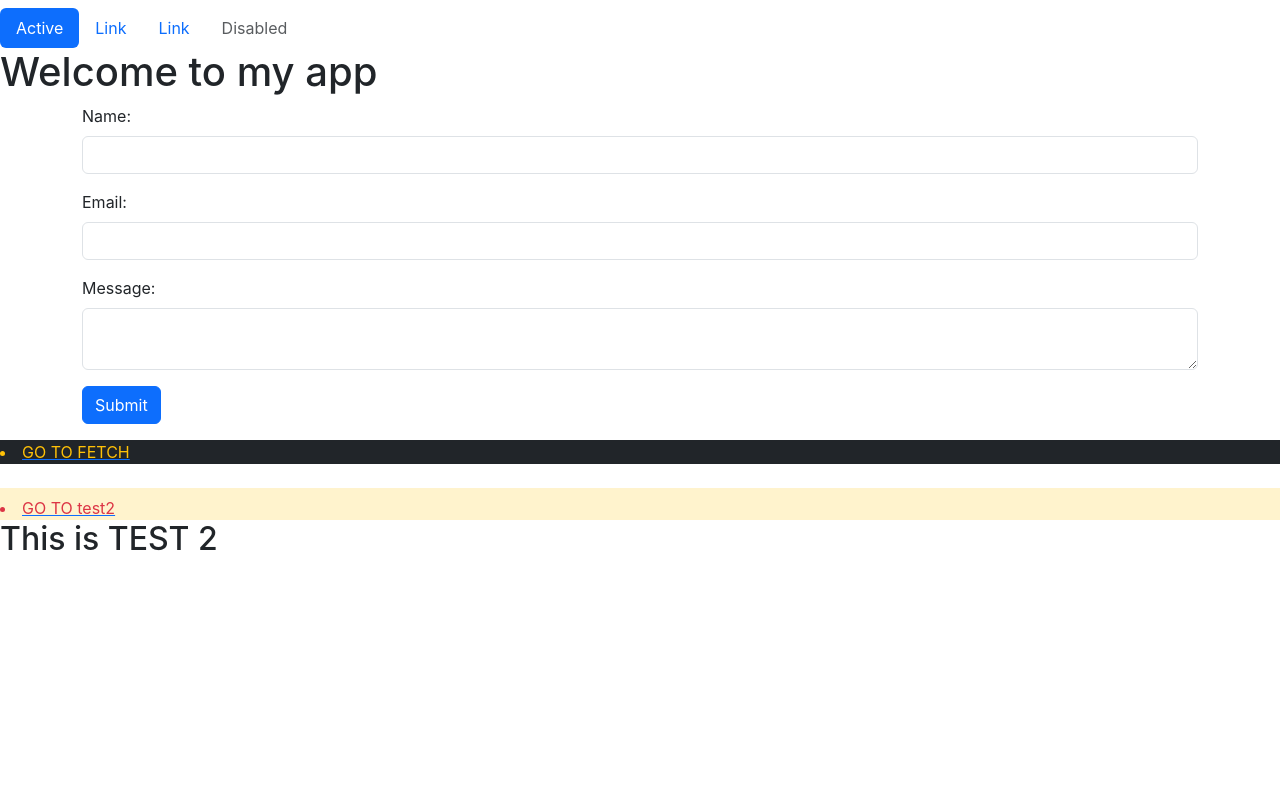
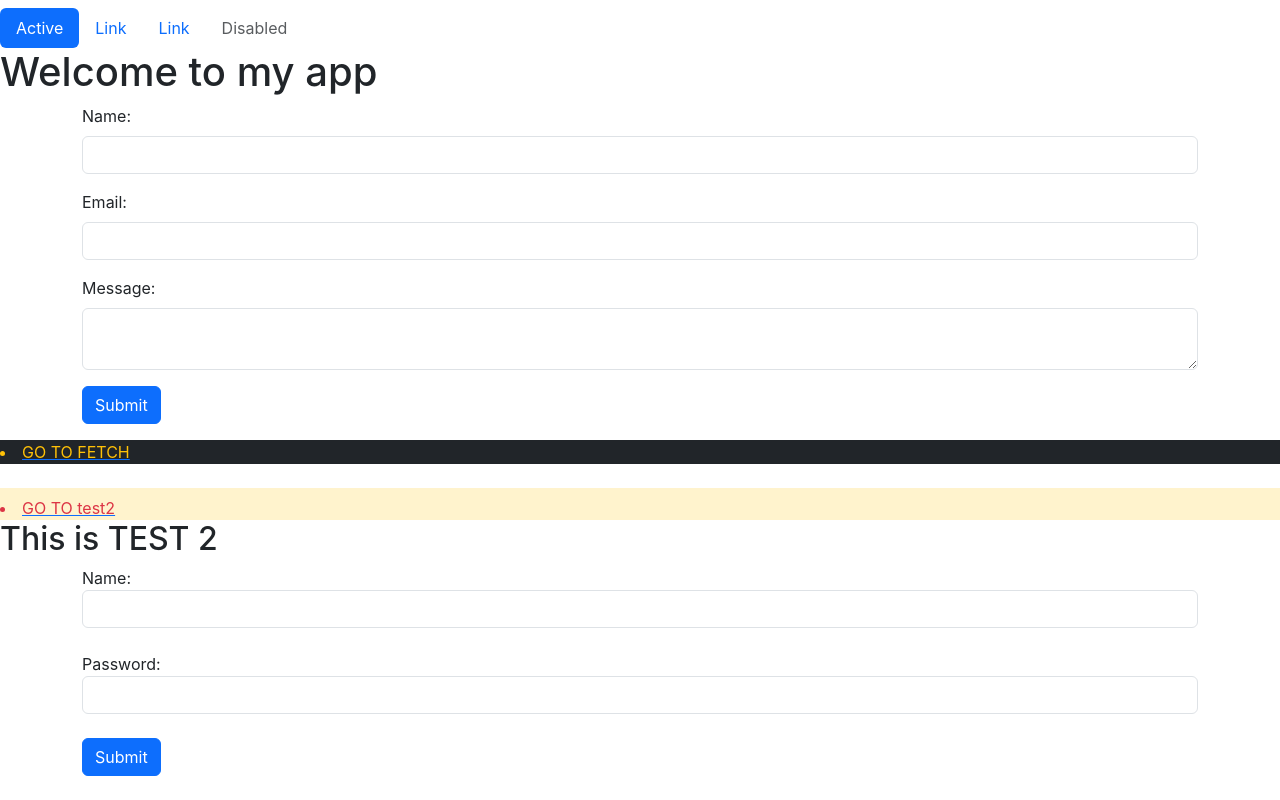
Before and after one commit to NaikMayur/React-projects, a React (Create React App) app in the folder Project 2/react-basics/: page /test2 in a window 1280 px wide. Built offline with nearby package versions, Linux system fonts and the light colour scheme.

Commit message:
useState

```diff
--- a/Project 2/react-basics/src/App.js
+++ b/Project 2/react-basics/src/App.js
@@ -6,6 +6,7 @@ import Test2 from "./Components/Test2";
 import { BrowserRouter as Router, Route, Routes, Link } from "react-router-dom";
 import Test from "./Components/Test";
 import Form from "./Components/Form";
+import Form2 from "./Components/Form2";
 export default function MyApp() {
   const url = "https://api.github.com/users/NaikMayur";
   const [data, setData] = useState(null); // Initialize as null
@@ -72,6 +73,7 @@ export default function MyApp() {
           <Route path="/fetch" element={<Fetch />} />
           <Route path="/test2" element={<Test2 />} />
         </Routes>
+        <Form2 />
       </Router>
     </>
   );
--- a/Project 2/react-basics/src/Components/Form.js
+++ b/Project 2/react-basics/src/Components/Form.js
@@ -56,7 +56,9 @@ function Form() {
             name="message"
             value={formData.message}
             onChange={handleInputChange}
-          ></textarea>
+          >
+            {console.log(formData.message)}
+          </textarea>
         </div>
         <button type="submit" className="btn btn-primary">
           Submit
--- /dev/null
+++ b/Project 2/react-basics/src/Components/Form2.js
@@ -0,0 +1,48 @@
+import React, { useState } from "react";
+
+function Form2() {
+  const [data, setData] = useState({ name: "", password: "" });
+
+  const handleValue = (e) => {
+    const { name, value } = e.target;
+    setData({ ...data, [name]: value });
+    console.log(name, value);
+  };
+
+  const handleSubmit = (e) => {
+    e.preventDefault();
+  };
+
+  return (
+    <>
+      <div className="container">
+        <form onSubmit={handleSubmit}>
+          <label htmlFor="name">Name: </label>
+          <input
+            className="form-control"
+            id="name"
+            name="name"
+            value={data.name}
+            onChange={handleValue}
+          />
+          {console.log(data.name)}
+          <br />
+          <label htmlFor="pass">Password: </label>
+          <input
+            className="form-control"
+            id="pass"
+            name="password"
+            value={data.password}
+            onChange={handleValue}
+          />
+          <br />
+          <button className="btn btn-primary" type="submit">
+            Submit
+          </button>
+        </form>
+      </div>
+    </>
+  );
+}
+
+export default Form2;
```
